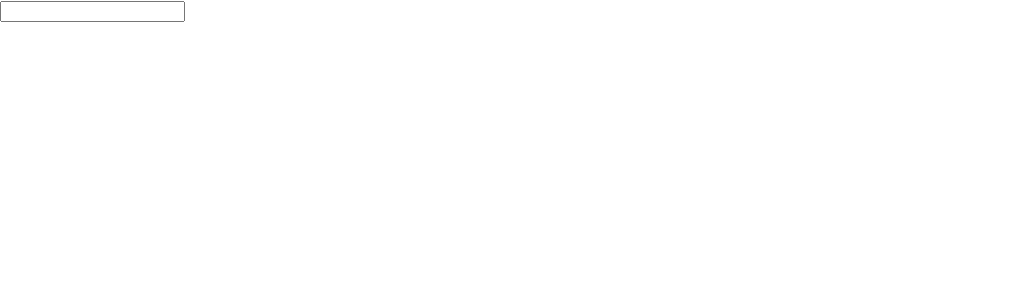
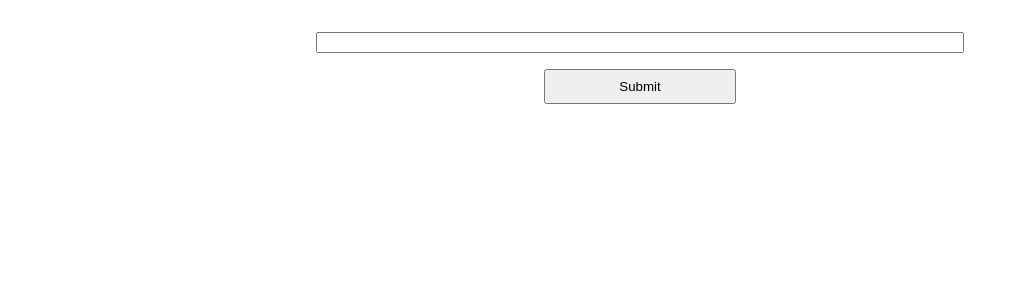
Before and after one commit to Marshnme/task-app, a React (Create React App) app: page / in a window 1280 px wide. Shown: the top 300 px of the page, without its empty margins (0-1027 px from the left). Built offline with nearby package versions, Linux system fonts and the light colour scheme.

Commit message:
can add items to list and renders them to the page

```diff
--- a/src/App.css
+++ b/src/App.css
@@ -1,38 +1,30 @@
-.App {
-  text-align: center;
+.app-container{
+  width: 100%;
+  display:flex;
+  flex-flow: column nowrap;
+  justify-content: center;
+  align-items: center;
 }
 
-.App-logo {
-  height: 40vmin;
-  pointer-events: none;
+.input-parent{
+  margin-top:2rem;
+  width:50%;
 }
 
-@media (prefers-reduced-motion: no-preference) {
-  .App-logo {
-    animation: App-logo-spin infinite 20s linear;
-  }
+form{
+    display: flex;
+    flex-flow: column nowrap;
+    justify-content: center;
+    align-items: center;
 }
 
-.App-header {
-  background-color: #282c34;
-  min-height: 100vh;
-  display: flex;
-  flex-direction: column;
-  align-items: center;
-  justify-content: center;
-  font-size: calc(10px + 2vmin);
-  color: white;
+.input-parent input{
+  width:100%;
 }
 
-.App-link {
-  color: #61dafb;
+.input-parent button{
+  width:30%;
+  padding:.5rem 1rem;
+  margin-top:1rem;
+  margin-bottom:3rem;
 }
-
-@keyframes App-logo-spin {
-  from {
-    transform: rotate(0deg);
-  }
-  to {
-    transform: rotate(360deg);
-  }
-}
--- a/src/App.js
+++ b/src/App.js
@@ -5,14 +5,36 @@ import './App.css';
 class App extends React.Component {
 	constructor(props) {
 		super(props);
-		this.state = { list: [] };
+		this.state = { inputField: '', list: [] };
+
+		this.handleChange = this.handleChange.bind(this);
+		this.inputSubmit = this.inputSubmit.bind(this);
+	}
+
+	handleChange(e) {
+		e.preventDefault();
+		this.setState({ inputField: e.target.value });
+		// console.log(this.state);
+	}
+
+	inputSubmit(e) {
+		e.preventDefault();
+		this.setState({ list: [...this.state.list, this.state.inputField] });
+		this.setState({ inputField: '' });
+		console.log(this.state);
 	}
 
 	render() {
 		return (
-			<div>
+			<div className="app-container">
 				<div className="input-parent">
-					<input></input>
+					<form>
+						<input
+							onChange={this.handleChange}
+							value={this.state.inputField}
+						></input>
+						<button onClick={this.inputSubmit}>Submit</button>
+					</form>
 				</div>
 				<div className="list-parent">
 					<Overview tasks={this.state.list}></Overview>
--- a/src/components/Overview.jsx
+++ b/src/components/Overview.jsx
@@ -6,7 +6,13 @@ class Overview extends React.Component{
 
 
     render() {
-		return <div></div>;
+        return (
+            <div>
+                {this.props.tasks.map(task => {
+                    return <p key={this.props.tasks.indexOf(task)}>{task}</p>
+                })}
+            </div>
+        );
 	}
 }
 
```
